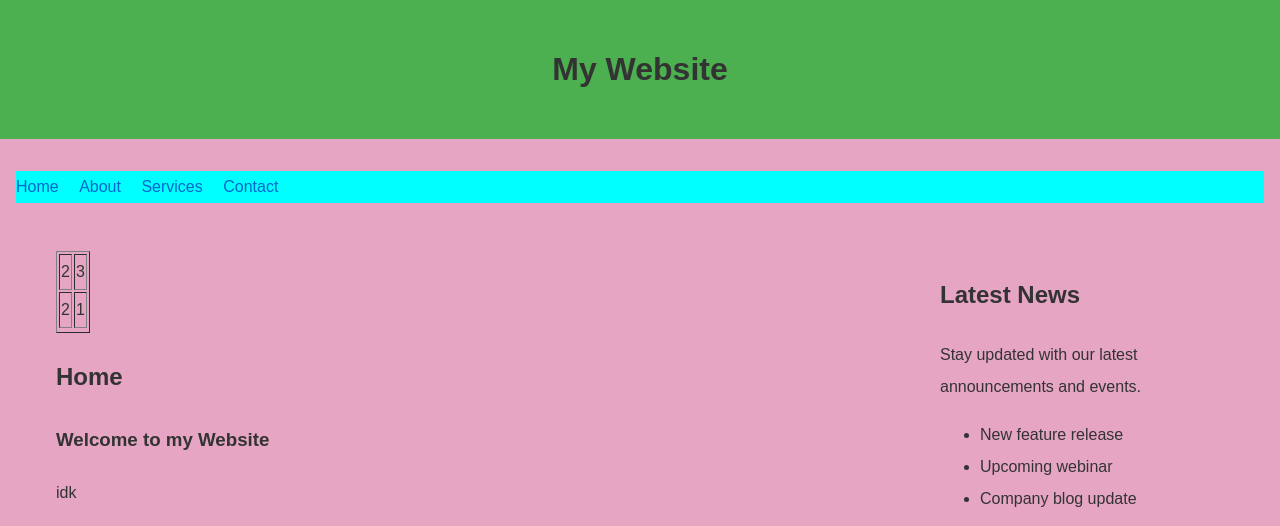
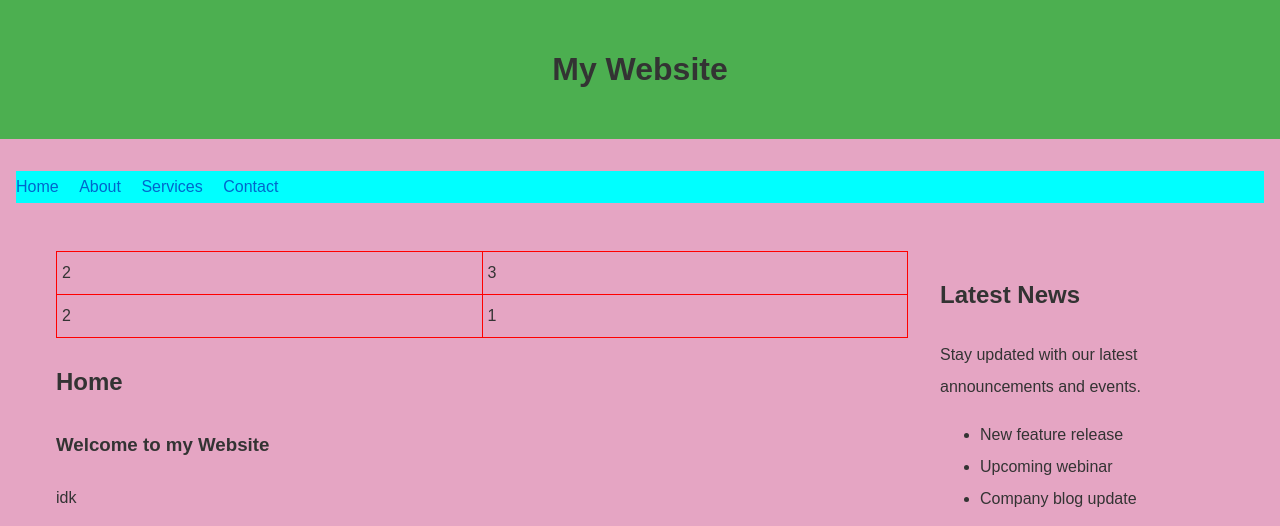
Before and after one commit to Viet-Hungg/Viet-Hungg.github.io, a plain HTML site: page 5/index.html in a window 1280 px wide. Shown: the top 526 px of the page. Drawn offline with Linux system fonts and the light colour scheme.

Commit message:
Update style.css

```diff
--- a/5/style.css
+++ b/5/style.css
@@ -13,6 +13,16 @@ header {
     color: white;
     text-align: center;
 }
+table {
+    border-collapse: collapse;
+    width: 100%;
+    border: 1px solid red !important;
+  }
+
+  table td {
+    border: 1px solid red !important;
+    padding: 5px;
+  }
 
 nav ul {
     background-color: #333;
```
